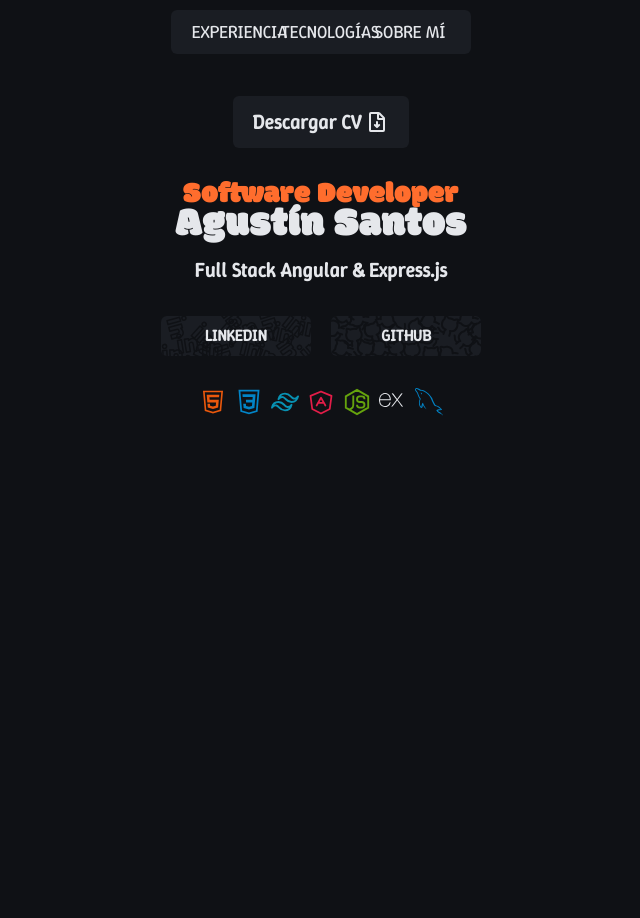
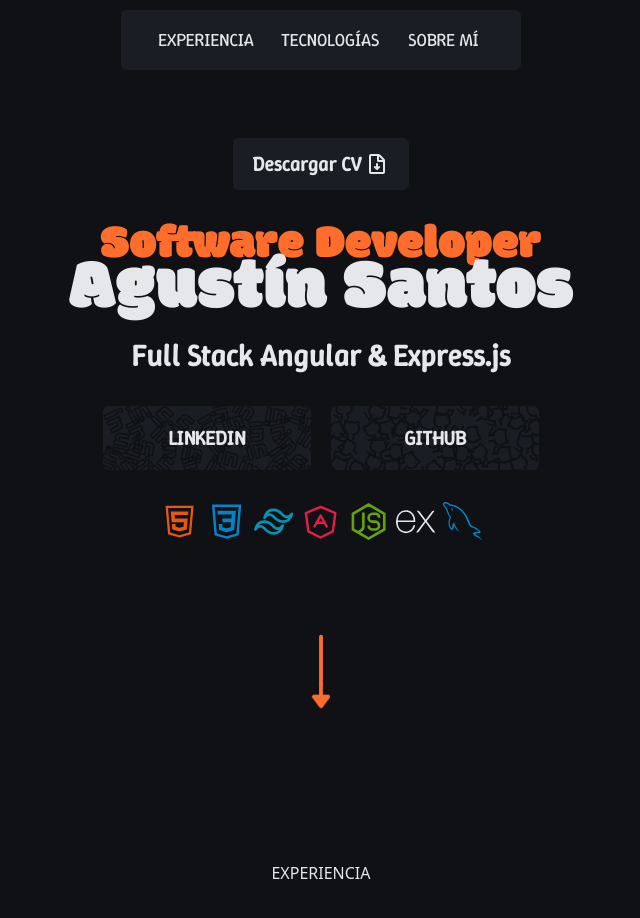
Before and after one commit to aguSSantos023/portfolio-25, an Angular app: page / in a window 1280 px wide. Shown: the top 918 px of the page, without its empty margins (319-959 px from the left). Before the commit the page ends 800 px from the top, so only its background shows below. Built offline with nearby package versions, Linux system fonts and the light colour scheme.

Commit message:
ADD animated-arrow-down-c

```diff
--- a/src/app/app.html
+++ b/src/app/app.html
@@ -1,17 +1,17 @@
 <div class="min-h-screen mx-[5%] md:mx-[25%] bg-background-c flex flex-col items-center">
-  <app-navbar-c class="fixed mt-2.5"/>
+  <app-navbar-c class="mt-2.5"/>
 
   <main class="mt-24 w-full">
-    <section class="flex flex-col justify-center items-center gap-8">
+    <section class="flex flex-col justify-center items-center gap-8 md:mt-8">
       <app-download-cv-c />
 
       <header class="text-center text-text-c">
         <div class="font-modak-f">
-          <h2 class="text-3xl text-primary-c leading-none">Software Developer</h2>
-          <h1 class="text-[2.6rem] -mt-4">Agustín Santos</h1>
+          <h2 class="text-3xl md:text-5xl text-primary-c leading-none">Software Developer</h2>
+          <h1 class="text-[2.6rem] md:text-7xl -mt-4">Agustín Santos</h1>
         </div>
 
-        <h3 class="text-xl font-winky-f font-bold">Full Stack Angular & Express.js</h3>
+        <h3 class="text-xl md:text-3xl md:mt-3 font-winky-f font-bold">Full Stack Angular & Express.js</h3>
       </header>
 
       <div class="flex justify-center items-center gap-5">
@@ -30,7 +30,7 @@
             >
             <app-svg-icon-c
               [iconName]="svg.name"
-              [size]="28"
+              [size]="28 * iconSizeMultiplier()"
             />
 
           </a>
@@ -40,6 +40,17 @@
 
       </div>
 
+      <div class="relative">
+        <app-animated-arrow-down-c class="absolute left-1/2 -translate-x-1/2" [distance]="300" [duration]="3" />
+
+      </div>
+
+    </section>
+
+
+
+    <section class="mt-72 h-96" id="experience">
+      <h3 class="text-text-c text-center">EXPERIENCIA</h3>
     </section>
 
   </main>
--- a/src/app/app.ts
+++ b/src/app/app.ts
@@ -1,18 +1,19 @@
-import { Component, signal } from '@angular/core';
+import { Component, OnInit, signal } from '@angular/core';
 import { NavbarC } from "./components/navbar-c/navbar-c";
 import { DownloadCvC } from "./shared/components/download-cv-c/download-cv-c";
 import { ExternalLinkC } from "./sections/welcome/components/external-link-c/external-link-c";
 import { SvgIconC } from "./shared/components/svg-icon-c/svg-icon-c";
-import { IconLink, IconName } from './shared/interface/icons';
+import { IconLink } from './shared/interface/icons';
+import { AnimatedArrowDownC } from "./shared/components/animated-arrow-down-c/animated-arrow-down-c";
 
 
 @Component({
   selector: 'app-root',
-  imports: [NavbarC, DownloadCvC, ExternalLinkC, SvgIconC],
+  imports: [NavbarC, DownloadCvC, ExternalLinkC, SvgIconC, AnimatedArrowDownC],
   templateUrl: './app.html',
   styleUrl: './app.css'
 })
-export class App {
+export class App implements OnInit {
 
   preferredStack = signal<IconLink[]>([
     {
@@ -45,4 +46,35 @@ export class App {
     }
   ])
 
+  iconSizeMultiplier = signal<number>(1)
+
+  ngOnInit(): void {
+    this.updateIconsDimensions()
+    window.addEventListener('resize', () => this.handleResize());
+  }
+
+
+  private updateIconsDimensions(): void {
+    const isMdOrLarger = window.innerWidth >= 768; // md breakpoint of Tailwind
+
+    if (isMdOrLarger) {
+
+      this.iconSizeMultiplier.update(value => value = 1.4)
+
+    } else {
+
+      this.iconSizeMultiplier.update(value => value = 1)
+
+    }
+
+  }
+
+
+
+  private handleResize(): void {
+    this.updateIconsDimensions();
+
+  }
+
+
 }
--- a/src/app/components/navbar-c/navbar-c.css
+++ b/src/app/components/navbar-c/navbar-c.css
@@ -0,0 +1,10 @@
+.nav-scrolled-effect {
+
+  background-color: rgba(22, 22, 29, 0.85);
+  backdrop-filter: blur(4px);
+  -webkit-backdrop-filter: blur(4px);
+
+
+
+  box-shadow: 0 4px 6px -1px rgba(0, 0, 0, 0.1), 0 2px 4px -2px rgba(0, 0, 0, 0.1);
+}
--- a/src/app/components/navbar-c/navbar-c.html
+++ b/src/app/components/navbar-c/navbar-c.html
@@ -1,6 +1,8 @@
 <div
-  class="w-[340px] md:w-[300px] bg-second-c p-4 md:py-2 rounded-md
-  text-sm md:text-sm"
+  class="w-[340px] md:w-[400px] bg-second-c p-4  rounded-md
+  text-sm md:text-md z-50 fixed -translate-x-1/2
+  transition-all duration-300 ease-in-out"
+  [class.nav-scrolled-effect]="scrolled()"
   >
   <nav
     class="flex justify-between md:justify-around items-center
--- a/src/app/components/navbar-c/navbar-c.ts
+++ b/src/app/components/navbar-c/navbar-c.ts
@@ -1,4 +1,4 @@
-import { Component, signal } from '@angular/core';
+import { Component, HostListener, signal } from '@angular/core';
 import { Routes } from './routes-interface';
 
 @Component({
@@ -24,4 +24,17 @@ export class NavbarC {
     },
   ])
 
+  scrolled = signal<boolean>(false)
+
+
+  @HostListener('window:scroll', [])
+  onWindowScroll() {
+
+    if (window.scrollY > 0) {
+      this.scrolled.set(true)
+    } else {
+      this.scrolled.set(false);
+    }
+  }
+
 }
--- a/src/app/sections/welcome/components/external-link-c/external-link-c.html
+++ b/src/app/sections/welcome/components/external-link-c/external-link-c.html
@@ -2,7 +2,7 @@
 <a
   href=""
   class="group relative flex justify-center items-center
-  w-[150px] h-10 bg-second-c overflow-hidden rounded-md
+  w-40 h-10 md:w-52 md:h-16 bg-second-c overflow-hidden rounded-md
   cursor-pointer transition duration-300 ease-in-out"
   >
 
@@ -56,7 +56,7 @@
   </div>
 
   <span
-    class="z-20 font-winky-f font-extrabold text-text-c
+    class="z-20 font-winky-f font-extrabold text-text-c md:text-xl
     transition duration-400 ease-in-out group-hover:scale-125 group-active:scale-125"
     >
     {{ type() | uppercase }}
--- a/src/app/sections/welcome/components/external-link-c/external-link-c.ts
+++ b/src/app/sections/welcome/components/external-link-c/external-link-c.ts
@@ -1,5 +1,5 @@
 import { UpperCasePipe } from '@angular/common';
-import { Component, input, OnInit, signal } from '@angular/core';
+import { Component, input, OnDestroy, OnInit, signal } from '@angular/core';
 import { SvgElement } from './svg-element-interface';
 
 
@@ -12,21 +12,26 @@ type ExternalLinkType = 'linkedin' | 'github'
   templateUrl: './external-link-c.html',
   styleUrl: './external-link-c.css',
 })
-export class ExternalLinkC implements OnInit {
+export class ExternalLinkC implements OnInit, OnDestroy {
   type = input.required<ExternalLinkType>()
 
   private readonly SVG_SIZE: number = 24;
-  private readonly MIN_DISTANCE: number = this.SVG_SIZE * 0.6;  // Minimum distance for 55% overlap
-  private readonly BUTTON_WIDTH: number = 150;
-  private readonly BUTTON_HEIGHT: number = 40;
+  private readonly MIN_DISTANCE: number = this.SVG_SIZE * 0.6;
+
+
+  private buttonWidth = signal<number>(160);
+  private buttonHeight = signal<number>(40);
+
 
   svgs = signal<SvgElement[]>([]);
 
 
 
   ngOnInit(): void {
+    this.updateButtonDimensions();
+    this.generateSvgs()
 
-    this.generateSvgs()
+    window.addEventListener('resize', () => this.handleResize());
 
   }
 
@@ -67,8 +72,8 @@ export class ExternalLinkC implements OnInit {
     let svgCount = 0;
 
     // Valid range of positions (from the edge of the SVG to the end of the button minus the edge)
-    const maxX = this.BUTTON_WIDTH;
-    const maxY = this.BUTTON_HEIGHT;
+    const maxX = this.buttonWidth();
+    const maxY = this.buttonHeight();
 
     // As long as there are attempts
     while (attempts < maxAttempts) {
@@ -99,4 +104,39 @@ export class ExternalLinkC implements OnInit {
       }
     }
   }
+
+
+
+
+
+  private updateButtonDimensions(): void {
+    const isMdOrLarger = window.innerWidth >= 768; // md breakpoint of Tailwind
+
+    if (isMdOrLarger) {
+      this.buttonWidth.update( value => value = 208)
+      this.buttonHeight.update( value => value = 64)
+
+    } else {
+      this.buttonWidth.update( value => value = 160)
+      this.buttonHeight.update( value => value = 40)
+
+    }
+
+  }
+
+
+
+  private handleResize(): void {
+    this.updateButtonDimensions();
+    this.svgs.set([]); // Clean existing SVGs
+    this.generateSvgs(); // Regenerate with new dimensions
+  }
+
+
+
+  ngOnDestroy(): void {
+    window.removeEventListener('resize', () => this.handleResize());
+
+  }
+
 }
--- /dev/null
+++ b/src/app/shared/components/animated-arrow-down-c/animated-arrow-down-c.css
@@ -0,0 +1,24 @@
+@keyframes stretch {
+  0% { transform: scaleY(1); }
+  20% { transform: scaleY(var(--arrow-stretch, 2)); }
+  50% { transform: scaleY(1); }
+  100% { transform: scaleY(1); }
+}
+
+@keyframes moveTip {
+  0% { transform: translateY(0); }
+  20% { transform: translateY(var(--arrow-distance, 60px)); }
+  50% { transform: translateY(0); }
+  100% { transform: translateY(0); }
+}
+
+.shaft-animated {
+  transform-origin: 50% 59%;
+  animation: stretch var(--arrow-duration, 1.5s) ease-in-out infinite;
+  animation-delay: var(--arrow-delay, 0s);
+}
+
+.tip-animated {
+  animation: moveTip var(--arrow-duration, 1.5s) ease-in-out infinite;
+  animation-delay: var(--arrow-delay, 0s);
+}
--- /dev/null
+++ b/src/app/shared/components/animated-arrow-down-c/animated-arrow-down-c.html
@@ -0,0 +1,29 @@
+<svg
+  [style]="styles"
+  class='arrow-icon w-12 text-primary-c z-0'
+  [style.height.px]="distance()"
+  viewBox="0 100 100 200"
+  fill="none"
+  stroke="currentColor"
+  stroke-width="8"
+  stroke-linecap="round"
+  xmlns="http://www.w3.org/2000/svg"
+>
+  <g class="shaft-fixed">
+    <line x1="50" y1="20" x2="50" y2="120" />
+  </g>
+
+  <g class="shaft-animated">
+    <line x1="50" y1="120" x2="50" y2="145" />
+  </g>
+
+  <g class="tip-animated">
+    <polygon
+      points="35,145 65,145 50,165"
+      fill="currentColor"
+      stroke="currentColor"
+      stroke-width="8"
+      stroke-linejoin="round"
+    />
+  </g>
+</svg>
--- /dev/null
+++ b/src/app/shared/components/animated-arrow-down-c/animated-arrow-down-c.ts
@@ -0,0 +1,26 @@
+import { Component, input } from '@angular/core';
+
+@Component({
+  selector: 'app-animated-arrow-down-c',
+  imports: [],
+  templateUrl: './animated-arrow-down-c.html',
+  styleUrl: './animated-arrow-down-c.css',
+})
+export class AnimatedArrowDownC {
+
+  distance = input<number>(60);
+  duration = input<number>(1.5);
+  delay = input<number>(0);
+
+
+  get styles() {
+    const shaftOriginalLength = 30;
+    const stretchFactor = 1 + (this.distance() / shaftOriginalLength);
+    return {
+      '--arrow-distance': `${this.distance()}px`,
+      '--arrow-duration': `${this.duration()}s`,
+      '--arrow-delay': `${this.delay()}s`,
+      '--arrow-stretch': stretchFactor.toString(),
+    };
+  }
+}
--- a/src/app/shared/components/svg-icon-c/svg-icon-c.html
+++ b/src/app/shared/components/svg-icon-c/svg-icon-c.html
@@ -81,7 +81,7 @@
       xmlns="http://www.w3.org/2000/svg"
       [attr.width]="size()"
       [attr.height]="size()"
-      viewBox="0 0 size() size()">
+      viewBox="0 0 24 24">
       <path
         fill="#e5e7eb"
         d="M24 18.588a1.53 1.53 0 0 1-1.895-.72l-3.45-4.771l-.5-.667l-4.003 5.444a1.466 1.466 0 0 1-1.802.708l5.158-6.92l-4.798-6.251a1.595 1.595 0 0 1 1.9.666l3.576 4.83l3.596-4.81a1.435 1.435 0 0 1 1.788-.668L21.708 7.9l-2.522 3.283a.666.666 0 0 0 0 .994l4.804 6.412zM.002 11.576l.42-2.075c1.154-4.103 5.858-5.81 9.094-3.27c1.895 1.489 2.368 3.597 2.275 5.973H1.116C.943 16.447 4.005 19.009 7.92 17.7a4.08 4.08 0 0 0 2.582-2.876c.207-.666.548-.78 1.174-.588a5.42 5.42 0 0 1-2.589 3.957a6.27 6.27 0 0 1-7.306-.933a6.58 6.58 0 0 1-1.64-3.858c0-.235-.08-.455-.134-.666A88 88 0 0 1 0 11.577zm1.127-.286h9.654c-.06-3.076-2.001-5.258-4.59-5.278c-2.882-.04-4.944 2.094-5.071 5.264z"
```
Also changed, not shown: 1 other file (tests, documents, lock files or other folders).
